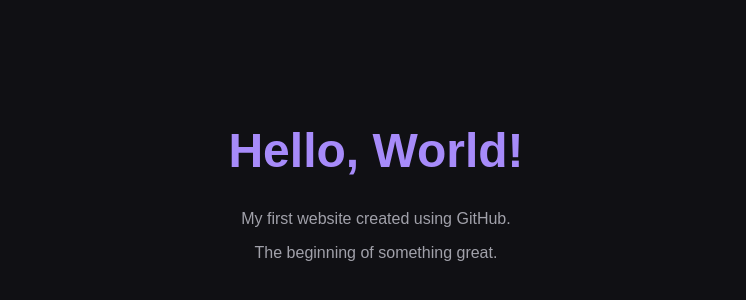
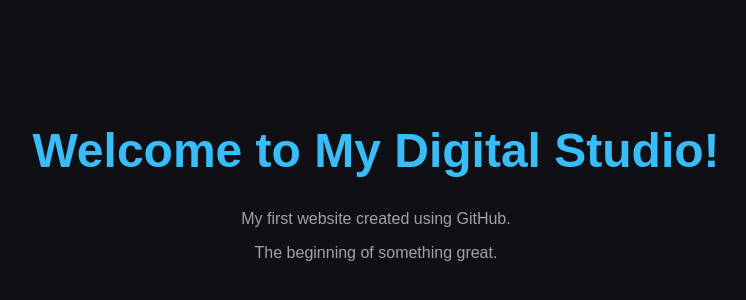
Before and after one commit to amyrulaqmal/hello-world, a plain HTML site: page index.html in a window 1280 px wide. Shown: the part 216-516 px from the top of the page, without its empty margins (264-1010 px from the left). Drawn offline with Linux system fonts and the light colour scheme.

Commit message:
Update website title and colour

```diff
--- a/index.html
+++ b/index.html
@@ -18,7 +18,7 @@
         }
         h1 {
             font-size: 48px;
-            color: #a78bfa;
+            color: #38bdf8;
         }
         p {
             color: #a1a1aa;
@@ -27,7 +27,7 @@
 </head>
 <body>
     <main>
-        <h1>Hello, World!</h1>
+        <h1>Welcome to My Digital Studio!</h1>
         <p>My first website created using GitHub.</p>
         <p>The beginning of something great.</p>
     </main>
```
